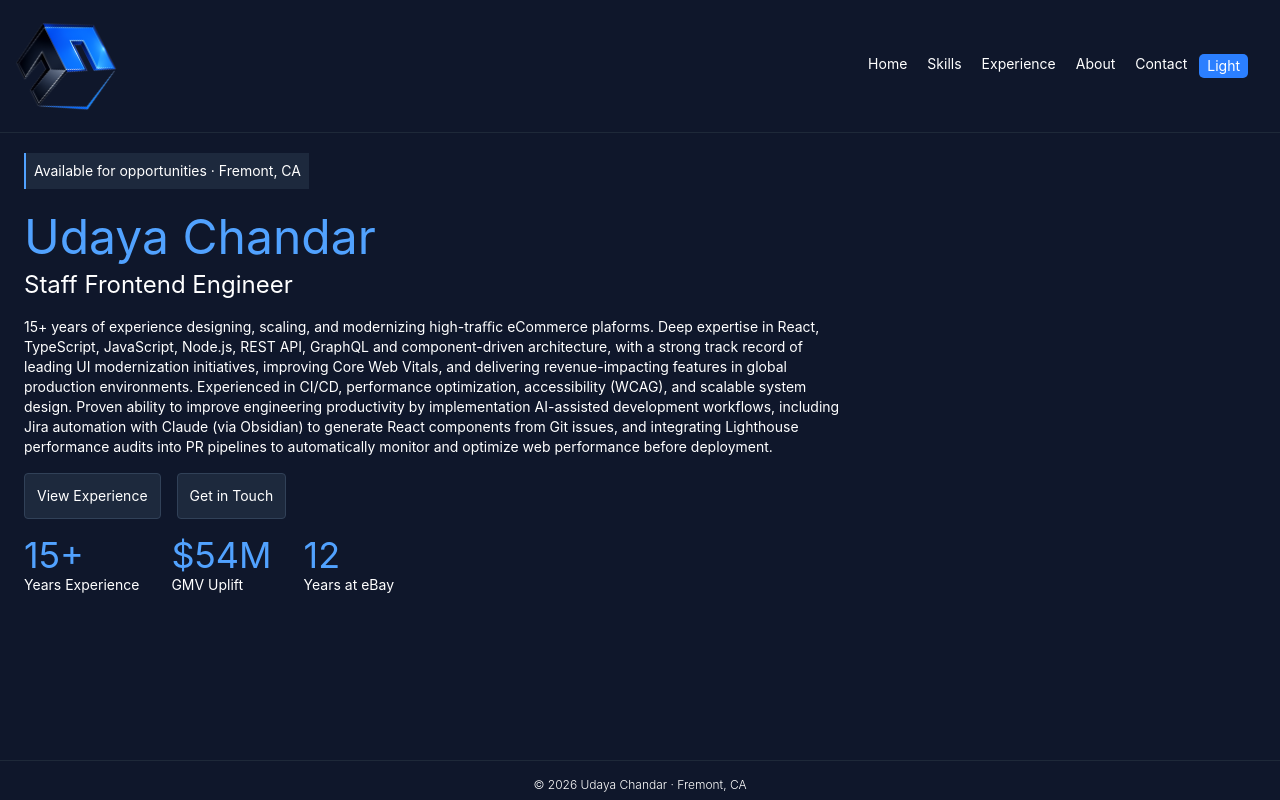
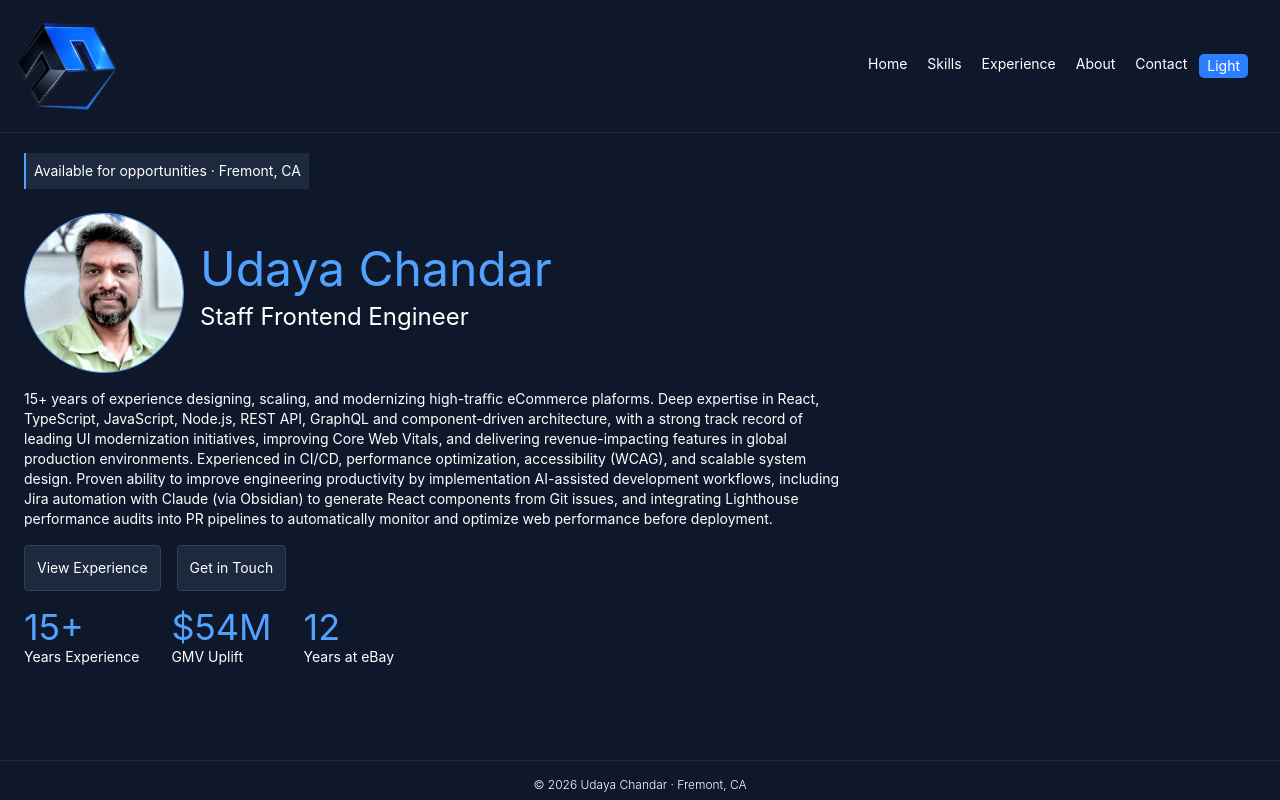
Before and after one commit to udayamca/udaya-profile, a React (Vite) app: page / in a window 1280 px wide. Built offline with nearby package versions, Linux system fonts and the light colour scheme.

Commit message:
adding udaya photo

```diff
--- a/src/components/Navbar.tsx
+++ b/src/components/Navbar.tsx
@@ -37,31 +37,31 @@ const Navbar: React.FC<NavbarProps> = ({ toggleEnabled, onToggleChange }) => {
         <div className="hidden sm:flex gap-2 p-4 text-sm">
           <Link
             to="/"
-            className="mr-3 pb-1 boder-b-2 hover:border-b-2 hover:border-blue-500 hover:text-base hover:text-blue-500 transition-all duration-500  "
+            className="mr-3 pb-1 boder-b-2 hover:border-b-2 hover:border-blue-500 hover:text-base hover:text-blue-500 hover:leading-none transition-all duration-500  "
           >
             Home
           </Link>
           <Link
             to="/skills"
-            className="mr-3 pb-1 boder-b-2 hover:border-b-2 hover:border-blue-500 hover:text-base hover:text-blue-500 transition-all duration-500 "
+            className="mr-3 pb-1 boder-b-2 hover:border-b-2 hover:border-blue-500 hover:text-base hover:text-blue-500 hover:leading-none transition-all duration-500 "
           >
             Skills
           </Link>
           <Link
             to="/experience"
-            className="mr-3 pb-1 boder-b-2 hover:border-b-2 hover:border-blue-500 hover:text-base hover:text-blue-500 transition-all duration-500 "
+            className="mr-3 pb-1 boder-b-2 hover:border-b-2 hover:border-blue-500 hover:text-base hover:text-blue-500 hover:leading-none transition-all duration-500 "
           >
             Experience
           </Link>
           <Link
             to="/about"
-            className="mr-3 pb-1 boder-b-2 hover:border-b-2 hover:border-blue-500 hover:text-base hover:text-blue-500 transition-all duration-500 "
+            className="mr-3 pb-1 boder-b-2 hover:border-b-2 hover:border-blue-500 hover:text-base hover:text-blue-500 hover:leading-none transition-all duration-500 "
           >
             About
           </Link>
           <Link
             to="/contact"
-            className="mr-1 pb-1 boder-b-2 hover:border-b-2 hover:border-blue-500 hover:text-base hover:text-blue-500 transition-all duration-500 "
+            className="mr-1 pb-1 boder-b-2 hover:border-b-2 hover:border-blue-500 hover:text-base hover:text-blue-500 hover:leading-none transition-all duration-500 "
           >
             Contact
           </Link>
@@ -72,31 +72,31 @@ const Navbar: React.FC<NavbarProps> = ({ toggleEnabled, onToggleChange }) => {
         <div className="flex flex-col  text-center text-black dark:text-white  gap-2 p-4 text-xs sm:hidden transition-all duration-500">
           <Link
             to="/"
-            className="mr-3 pb-1 boder-b-2 hover:border-b-2 hover:border-blue-500 hover:text-sm hover:text-blue-500 transition-all duration-500  "
+            className="mr-3 pb-1 boder-b-2 hover:border-b-2 hover:border-blue-500 hover:text-sm hover:text-blue-500 hover:leading-none transition-all duration-500  "
           >
             Home
           </Link>
           <Link
             to="/skills"
-            className="mr-3 pb-1 boder-b-2 hover:border-b-2 hover:border-blue-500 hover:text-sm hover:text-blue-500 transition-all duration-500 "
+            className="mr-3 pb-1 boder-b-2 hover:border-b-2 hover:border-blue-500 hover:text-sm hover:text-blue-500 hover:leading-none transition-all duration-500 "
           >
             Skills
           </Link>
           <Link
             to="/experience"
-            className="mr-3 pb-1 boder-b-2 hover:border-b-2 hover:border-blue-500 hover:text-sm hover:text-blue-500 transition-all duration-500 "
+            className="mr-3 pb-1 boder-b-2 hover:border-b-2 hover:border-blue-500 hover:text-sm hover:text-blue-500 hover:leading-none transition-all duration-500 "
           >
             Experience
           </Link>
           <Link
             to="/about"
-            className="mr-3 pb-1 boder-b-2 hover:border-b-2 hover:border-blue-500 hover:text-sm hover:text-blue-500 transition-all duration-500 "
+            className="mr-3 pb-1 boder-b-2 hover:border-b-2 hover:border-blue-500 hover:text-sm hover:text-blue-500 hover:leading-none transition-all duration-500 "
           >
             About
           </Link>
           <Link
             to="/contact"
-            className="mr-3 pb-1 boder-b-2 hover:border-b-2 hover:border-blue-500 hover:text-sm hover:text-blue-500 transition-all duration-500 "
+            className="mr-3 pb-1 boder-b-2 hover:border-b-2 hover:border-blue-500 hover:text-sm hover:text-blue-500 hover:leading-none transition-all duration-500 "
           >
             Contact
           </Link>
--- a/src/pages/Home.tsx
+++ b/src/pages/Home.tsx
@@ -8,12 +8,22 @@ export default function Home() {
         <div className="text-white text-xs sm:text-sm bg-slate-200 bg-slate-800 border-l-2 border-blue-400 p-2 mt-1 inline-block">
           Available for opportunities · Fremont, CA
         </div>
-        <h1 className="text-2xl sm:text-5xl mt-3 sm:mt-6 text-blue-500 dark:text-blue-400  ">
-          Udaya Chandar
-        </h1>
-        <p className="text-lg sm:text-2xl mt-1 sm:mt-2 ">
-          Staff Frontend Engineer
-        </p>
+        <div className="flex pt-4 items-center">
+          <div className="mt-2 mr-4">
+            <img
+              className="rounded-full border-blue-400 border-1 w-40"
+              src="/src/assets/udaya.jpg"
+            />
+          </div>
+          <div className="item-center">
+            <h1 className="text-2xl sm:text-5xl text-blue-500 dark:text-blue-400  ">
+              Udaya Chandar
+            </h1>
+            <p className="text-lg sm:text-2xl mt-1 sm:mt-2 ">
+              Staff Frontend Engineer
+            </p>
+          </div>
+        </div>
         <p className="mt-2 sm:mt-4 sm:w-2/3 ">
           15+ years of experience designing, scaling, and modernizing high-traﬃc
           eCommerce plaforms. Deep expertise in React, TypeScript, JavaScript,
```
Also changed, not shown: src/assets/udaya.jpg (added).
